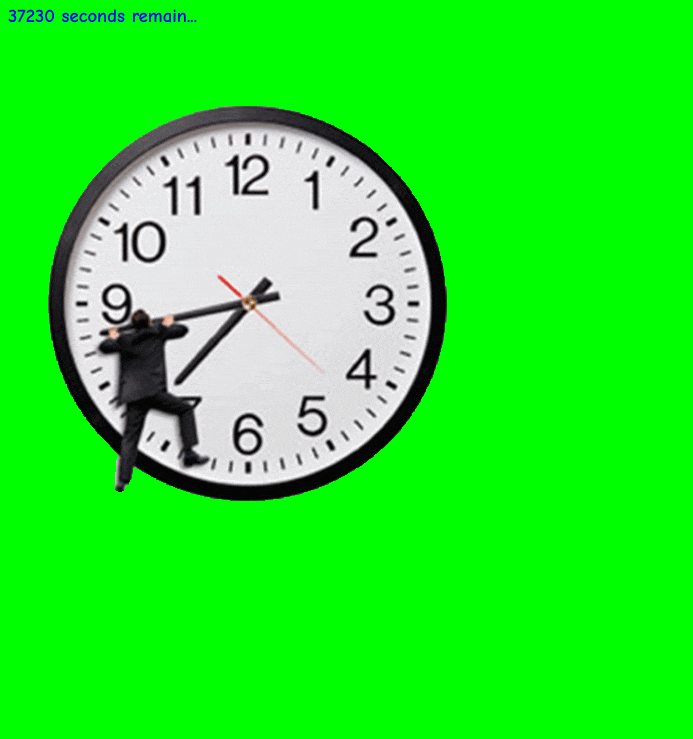
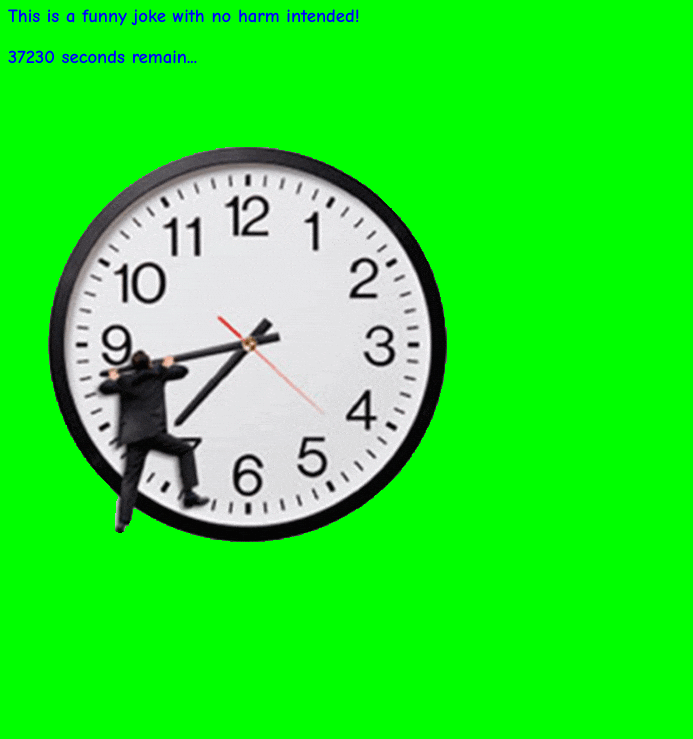
Before and after one commit to SgtSegment/teachateacha, a plain HTML site: page index.html in a window 1280 px wide. Shown: the part 61-800 px from the top of the page, without its empty margins (0-693 px from the left). Drawn offline with Linux system fonts and the light colour scheme.

Commit message:
Update index.html

```diff
--- a/index.html
+++ b/index.html
@@ -17,6 +17,7 @@
 
 <body>
     <h1 id="cervhehe">This will open at 8:14am Friday, January 23rd.</h1>
+    <h3>This is a funny joke with no harm intended!</h3>
     <h3 id="cervhehe2">-- seconds remaining...</h3>
     <br>
     <img src="./e.gif">
```
